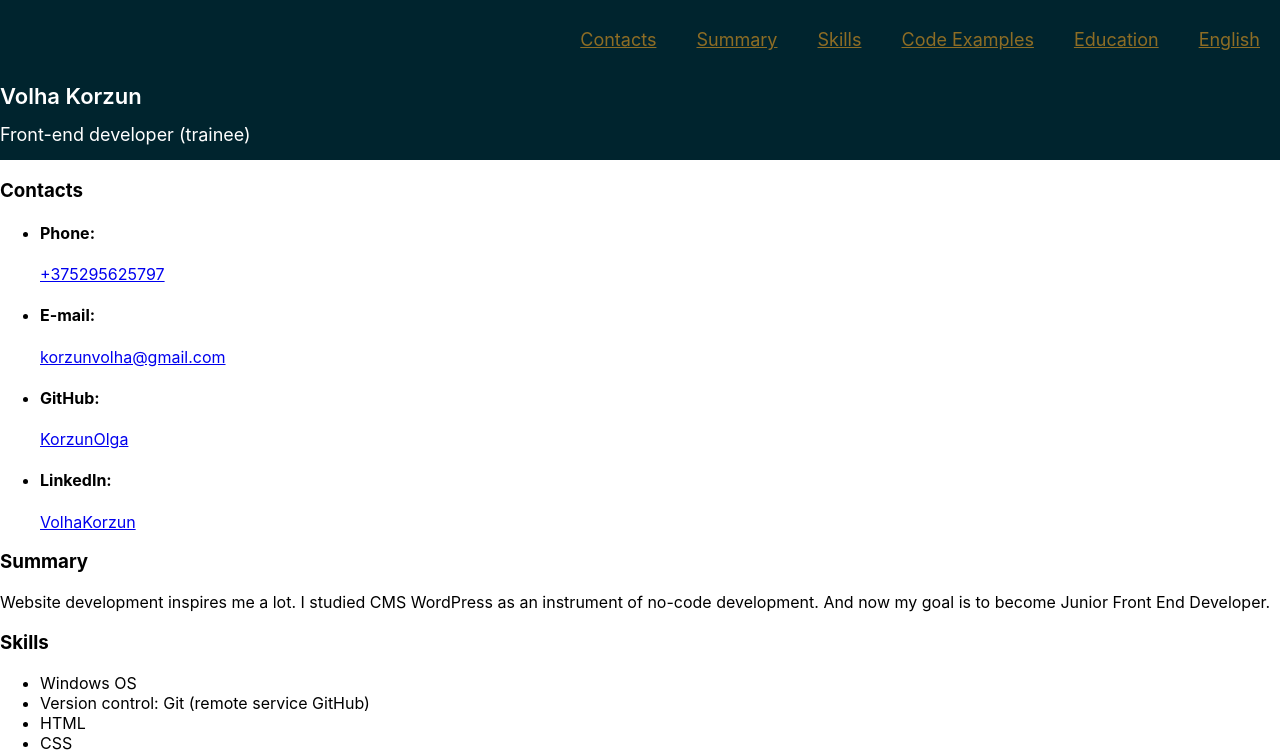
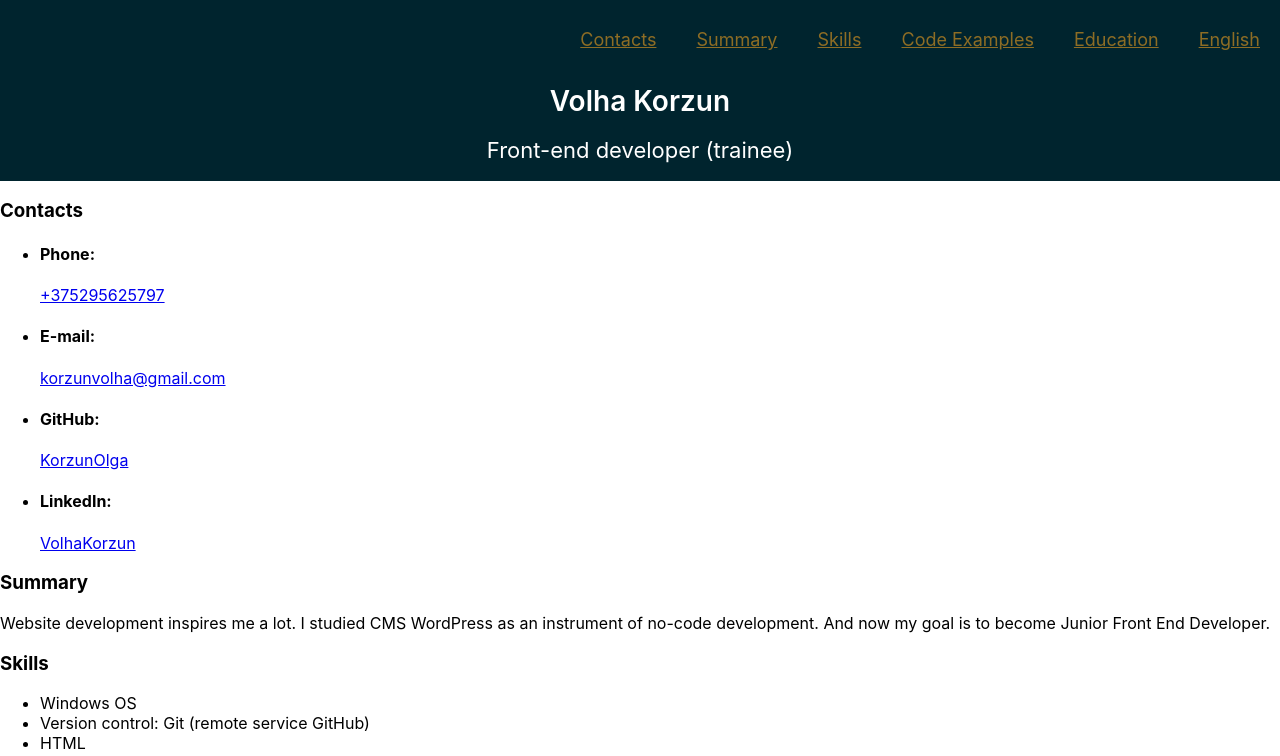
Before and after one commit to KorzunOlga/rsschool-cv, a plain HTML site: page index.html in a window 1280 px wide. Shown: the part 23-779 px from the top of the page. Drawn offline with Linux system fonts and the light colour scheme; a web font is replaced by a local one.

Commit message:
refactor:change title

```diff
--- a/index.html
+++ b/index.html
@@ -7,7 +7,7 @@
   <meta name="viewport" content="width=device-width, initial-scale=1.0">
   <title>cv</title>
   <link rel="stylesheet" href="style.css">
-  <link rel="stylesheet" href="null-style.css">
+  <!-- <link rel="stylesheet" href="null-style.css">-->
   <link rel="icon" href="assets/img/favicon.ico">
 
 </head>
--- a/style.css
+++ b/style.css
@@ -40,15 +40,18 @@ body {
   width: 200px;
   border-radius: 50%;
 }
+.header-info {
+  text-align: center;
+}
 h1, h2 {
   color: var(--white);
 }
 .header-title {
-  font-size: 22px;
+  font-size: 28px;
   font-weight: 600;
 }
 .header-subtitle {
-  font-size: 18px;
+  font-size: 22px;
   font-weight: 400;
 }
 .header-menu {
```
